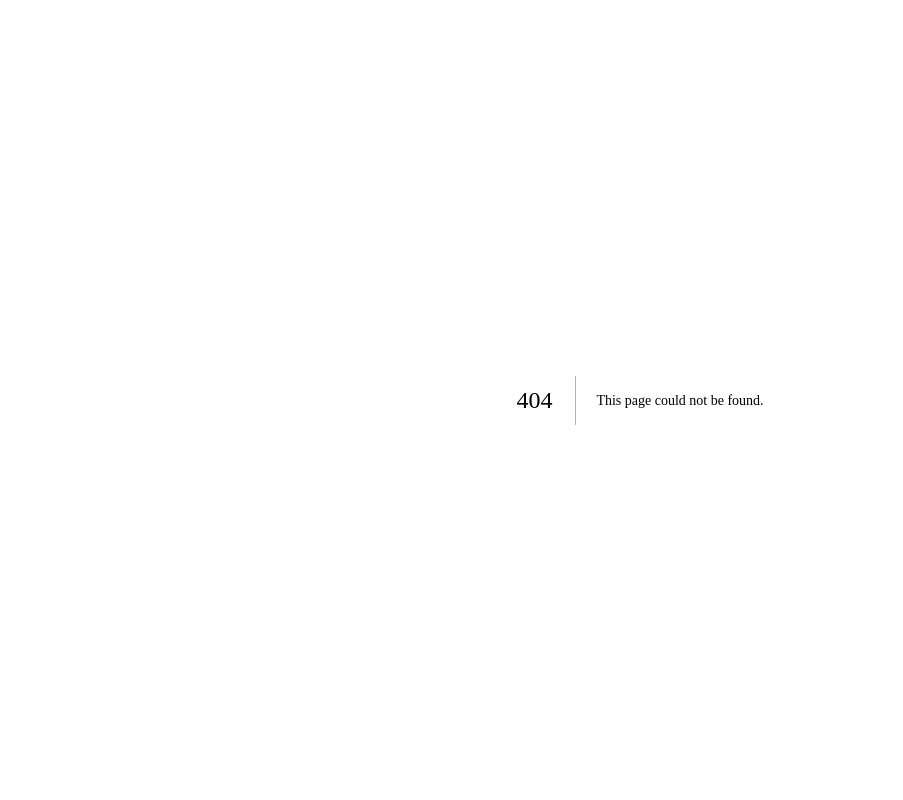
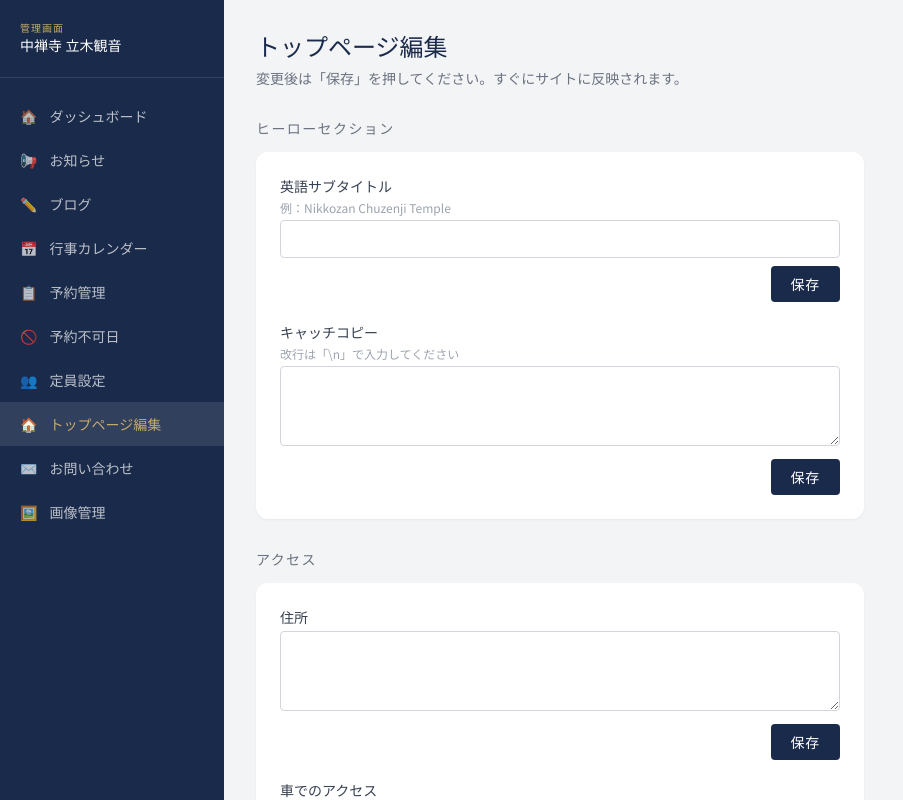
Before and after one commit to tachikikannon/tachikikannon, a Next.js app: page /admin/top-page in a window 1280 px wide. Before the commit this address had no page. Shown: the top 800 px of the page, without its empty margins (0-903 px from the left). Built offline with nearby package versions, Linux system fonts and the light colour scheme; no server answers; the database is empty.

Commit message:
トップページ管理画面から編集可能に

```diff
--- a/src/app/admin/layout.tsx
+++ b/src/app/admin/layout.tsx
@@ -11,6 +11,7 @@ const navItems = [
   { href: '/admin/reservations',  label: '予約管理',       icon: '📋' },
   { href: '/admin/blocked-dates', label: '予約不可日',     icon: '🚫' },
   { href: '/admin/capacity',      label: '定員設定',       icon: '👥' },
+  { href: '/admin/top-page',      label: 'トップページ編集', icon: '🏠' },
   { href: '/admin/contacts',      label: 'お問い合わせ',   icon: '✉️' },
   { href: '/admin/images',        label: '画像管理',       icon: '🖼️' },
 ]
--- /dev/null
+++ b/src/app/admin/top-page/page.tsx
@@ -0,0 +1,99 @@
+'use client'
+import { useState, useEffect } from 'react'
+import { createClient } from '@/lib/supabase'
+
+type Field = {
+  key: string
+  label: string
+  hint?: string
+  multiline?: boolean
+}
+
+const FIELDS: { section: string; fields: Field[] }[] = [
+  {
+    section: 'ヒーローセクション',
+    fields: [
+      { key: 'hero_en',    label: '英語サブタイトル', hint: '例：Nikkozan Chuzenji Temple' },
+      { key: 'hero_title', label: 'キャッチコピー', hint: '改行は「\\n」で入力してください', multiline: true },
+    ],
+  },
+  {
+    section: 'アクセス',
+    fields: [
+      { key: 'access_address', label: '住所', multiline: true },
+      { key: 'access_car',     label: '車でのアクセス', multiline: true },
+      { key: 'access_bus',     label: '電車・バスでのアクセス', multiline: true },
+    ],
+  },
+]
+
+export default function TopPageEditor() {
+  const supabase = createClient()
+  const [values, setValues] = useState<Record<string, string>>({})
+  const [saving, setSaving] = useState<string | null>(null)
+  const [saved, setSaved] = useState<string | null>(null)
+
+  useEffect(() => {
+    supabase.from('site_content').select('key,value')
+      .then(({ data }) => {
+        const map: Record<string, string> = {}
+        data?.forEach(row => { map[row.key] = row.value })
+        setValues(map)
+      })
+  }, [])
+
+  async function save(key: string) {
+    setSaving(key)
+    await supabase.from('site_content')
+      .upsert({ key, value: values[key] ?? '' }, { onConflict: 'key' })
+    setSaving(null)
+    setSaved(key)
+    setTimeout(() => setSaved(null), 2000)
+  }
+
+  return (
+    <div className="p-8 max-w-2xl">
+      <h1 className="text-2xl font-serif text-navy mb-1">トップページ編集</h1>
+      <p className="text-gray-500 text-sm mb-8">変更後は「保存」を押してください。すぐにサイトに反映されます。</p>
+
+      <div className="space-y-8">
+        {FIELDS.map(({ section, fields }) => (
+          <div key={section}>
+            <h2 className="text-sm font-medium text-gray-500 tracking-widest mb-3 uppercase">{section}</h2>
+            <div className="bg-white rounded-xl shadow-sm p-6 space-y-5">
+              {fields.map(({ key, label, hint, multiline }) => (
+                <div key={key}>
+                  <label className="admin-label">{label}</label>
+                  {hint && <p className="text-xs text-gray-400 mb-1">{hint}</p>}
+                  {multiline ? (
+                    <textarea
+                      className="admin-input min-h-[80px]"
+                      value={values[key] ?? ''}
+                      onChange={e => setValues(v => ({ ...v, [key]: e.target.value }))}
+                    />
+                  ) : (
+                    <input
+                      type="text"
+                      className="admin-input"
+                      value={values[key] ?? ''}
+                      onChange={e => setValues(v => ({ ...v, [key]: e.target.value }))}
+                    />
+                  )}
+                  <div className="mt-2 flex justify-end">
+                    <button
+                      onClick={() => save(key)}
+                      disabled={saving === key}
+                      className="btn-primary text-sm px-5 py-2 disabled:opacity-50"
+                    >
+                      {saving === key ? '保存中...' : saved === key ? '✓ 保存しました' : '保存'}
+                    </button>
+                  </div>
+                </div>
+              ))}
+            </div>
+          </div>
+        ))}
+      </div>
+    </div>
+  )
+}
--- a/src/app/page.tsx
+++ b/src/app/page.tsx
@@ -5,8 +5,20 @@ import Footer from '@/components/Footer'
 import { createServerSupabaseClient } from '@/lib/supabase-server'
 import type { News, Event } from '@/types'
 
+const DEFAULT_CONTENT: Record<string, string> = {
+  hero_en:        'Nikkozan Chuzenji Temple',
+  hero_title:     '中禅寺湖畔に佇む、\n祈りと巡礼の寺',
+  access_address: '〒321-1661\n栃木県日光市中宮祠2578',
+  access_car:     '日光宇都宮道路 日光ICより約40分\n（いろは坂経由）',
+  access_bus:     '東武日光駅よりバスで約50分\n「中禅寺温泉」バス停より徒歩3分',
+}
+
 export default async function HomePage() {
   const supabase = await createServerSupabaseClient()
+
+  const { data: siteContentRows } = await supabase.from('site_content').select('key,value')
+  const content: Record<string, string> = { ...DEFAULT_CONTENT }
+  siteContentRows?.forEach(row => { content[row.key] = row.value })
 
   const { data: newsList } = await supabase
     .from('news')
@@ -32,9 +44,11 @@ export default async function HomePage() {
           <Image src="/images/main2.png" alt="中禅寺 立木観音" fill className="object-cover" priority />
           <div className="absolute inset-0 bg-navy/50" />
           <div className="relative text-center text-white px-4">
-            <p className="text-gold text-xs tracking-[0.3em] mb-4">Nikkozan Chuzenji Temple</p>
+            <p className="text-gold text-xs tracking-[0.3em] mb-4">{content.hero_en}</p>
             <h1 className="font-serif text-4xl md:text-6xl tracking-wider leading-snug mb-6">
-              中禅寺湖畔に佇む、<br />祈りと巡礼の寺
+              {content.hero_title.split('\\n').map((line, i) => (
+                <span key={i}>{line}{i < content.hero_title.split('\\n').length - 1 && <br />}</span>
+              ))}
             </h1>
             <div className="flex flex-wrap gap-3 justify-center">
               <Link href="/about" className="btn-gold">参拝のご案内</Link>
@@ -226,9 +240,9 @@ export default async function HomePage() {
               />
               <div className="p-6 grid md:grid-cols-3 gap-4">
                 {[
-                  { icon:'📍', title:'住所', body:'〒321-1661\n栃木県日光市中宮祠2578' },
-                  { icon:'🚗', title:'車でのアクセス', body:'日光宇都宮道路 日光ICより約40分\n（いろは坂経由）' },
-                  { icon:'🚌', title:'電車・バスでのアクセス', body:'東武日光駅よりバスで約50分\n「中禅寺温泉」バス停より徒歩3分' },
+                  { icon:'📍', title:'住所', body: content.access_address },
+                  { icon:'🚗', title:'車でのアクセス', body: content.access_car },
+                  { icon:'🚌', title:'電車・バスでのアクセス', body: content.access_bus },
                 ].map(({ icon, title, body }) => (
                   <div key={title}>
                     <p className="font-medium text-navy text-sm mb-1">{icon} {title}</p>
```
